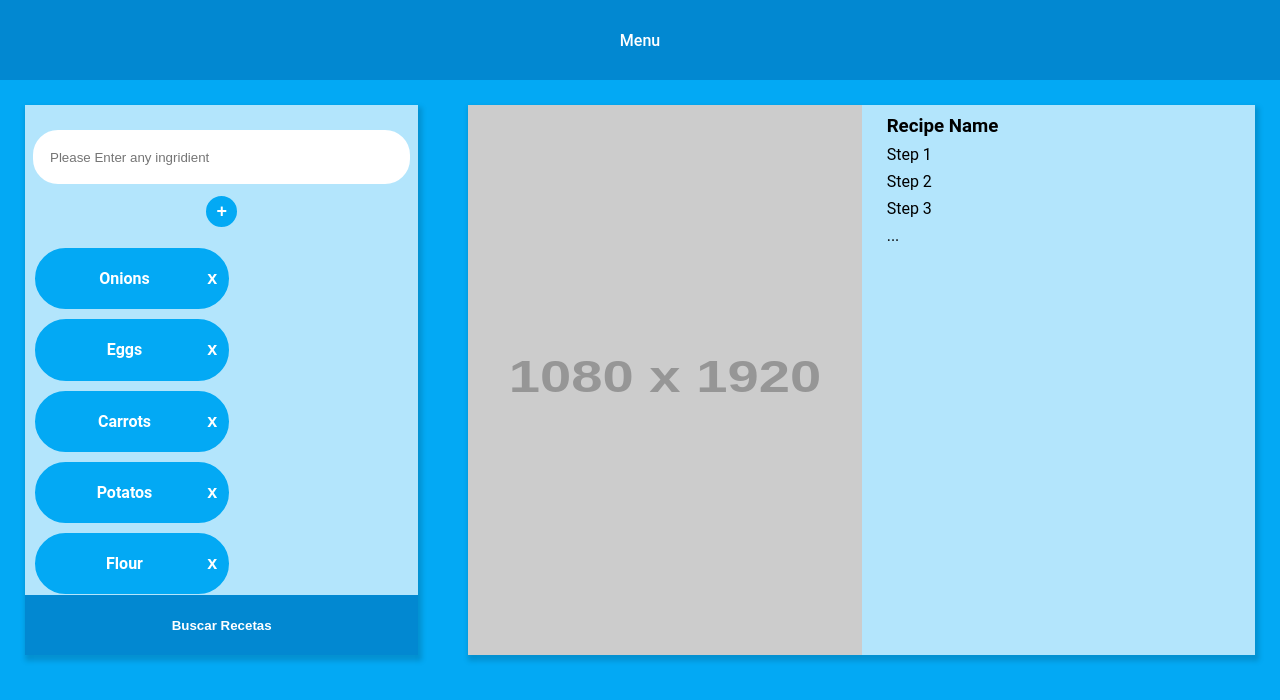
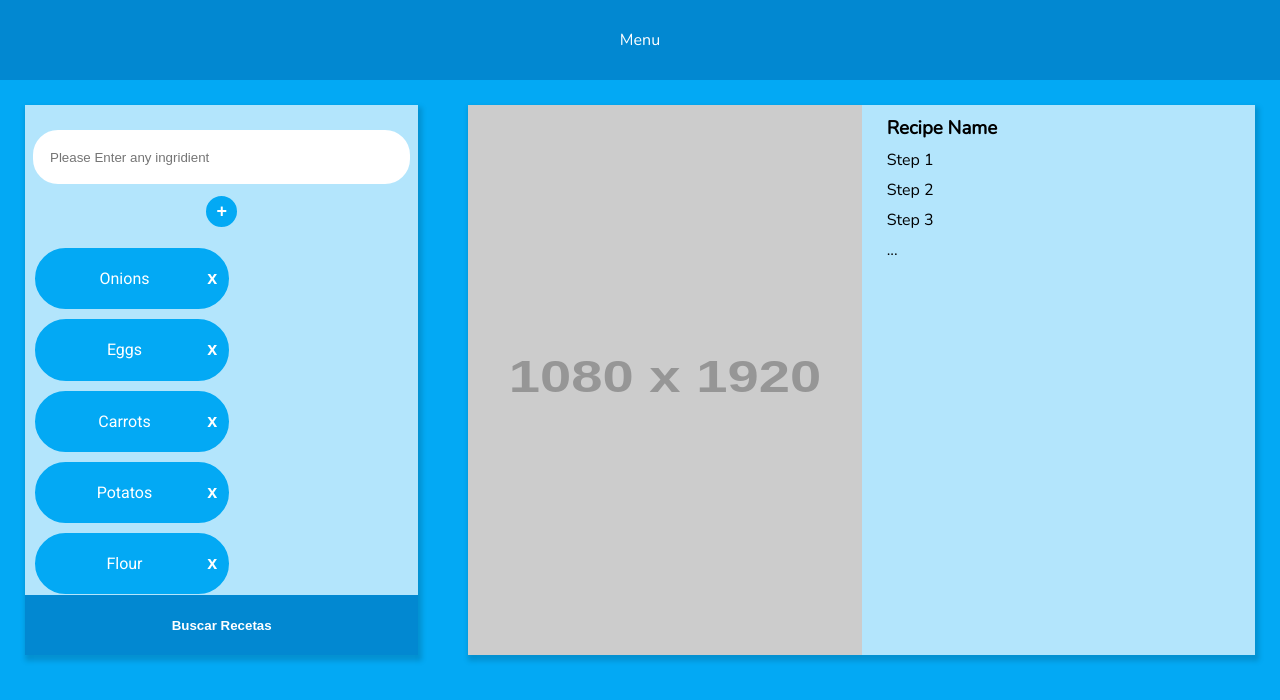
Before and after one commit to MarcoPersico/menu-react-app, a React (Create React App) app: page / in a window 1280 px wide. Shown: the top 700 px of the page. Built offline with nearby package versions, Linux system fonts and the light colour scheme.

Commit message:
fonts added

```diff
--- a/src/assests/styles/base.scss
+++ b/src/assests/styles/base.scss
@@ -1,8 +1,10 @@
 @import './breakpoints';
+
+@import url('https://fonts.googleapis.com/css?family=Nunito|Roboto&display=swap');
 
 // Fonts
 $primary-font: 'Nunito', sans-serif;
-$secondary-font: 'Kodchasan', sans-serif;
+$secondary-font: 'Roboto', sans-serif;
 
 // Colors
 $primary-dark-color: #0288D1;
--- a/src/components/searchCard/ingridientList/ingridientItem/ingridientItem.scss
+++ b/src/components/searchCard/ingridientList/ingridientItem/ingridientItem.scss
@@ -1,6 +1,7 @@
 @import '../../../../assests/styles/base.scss';
 
 .menu_ingridientItem {
+  font-family: $secondary-font;
   cursor: pointer;
   position: relative;
   display: grid;
@@ -31,7 +32,6 @@
     padding-right: 15px;
     align-self: center;
     justify-self: center;
-    font-weight: bold;
   }
 
   button {
--- a/src/index.scss
+++ b/src/index.scss
@@ -1,13 +1,8 @@
+@import './assests/styles/base.scss';
+
 body {
+  font-family: $primary-font;
   margin: 0;
-  font-family: "Roboto", -apple-system, BlinkMacSystemFont, "Segoe UI", "Roboto", "Oxygen",
-    "Ubuntu", "Cantarell", "Fira Sans", "Droid Sans", "Helvetica Neue",
-    sans-serif;
   -webkit-font-smoothing: antialiased;
   -moz-osx-font-smoothing: grayscale;
 }
-
-code {
-  font-family: source-code-pro, Menlo, Monaco, Consolas, "Courier New",
-    monospace;
-}
```
Also changed, not shown: 1 other file (tests, documents, lock files or other folders).
